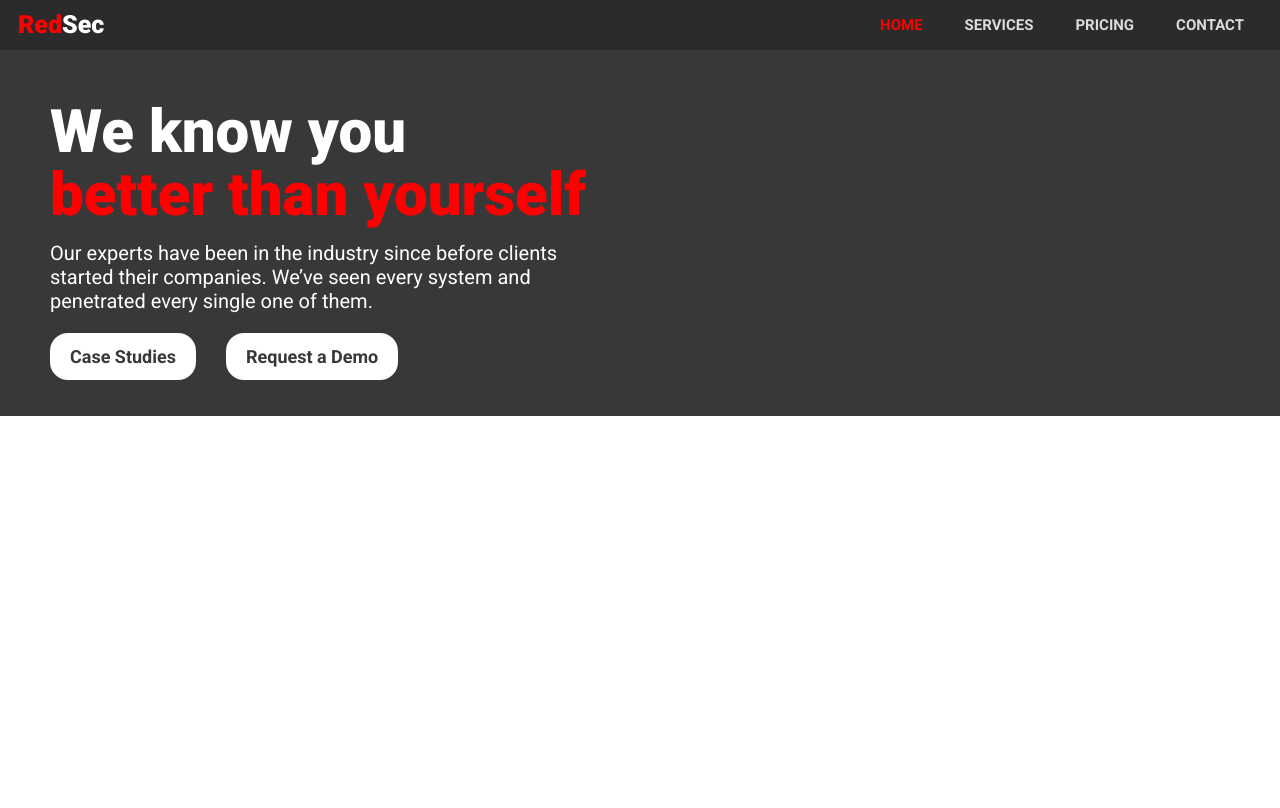
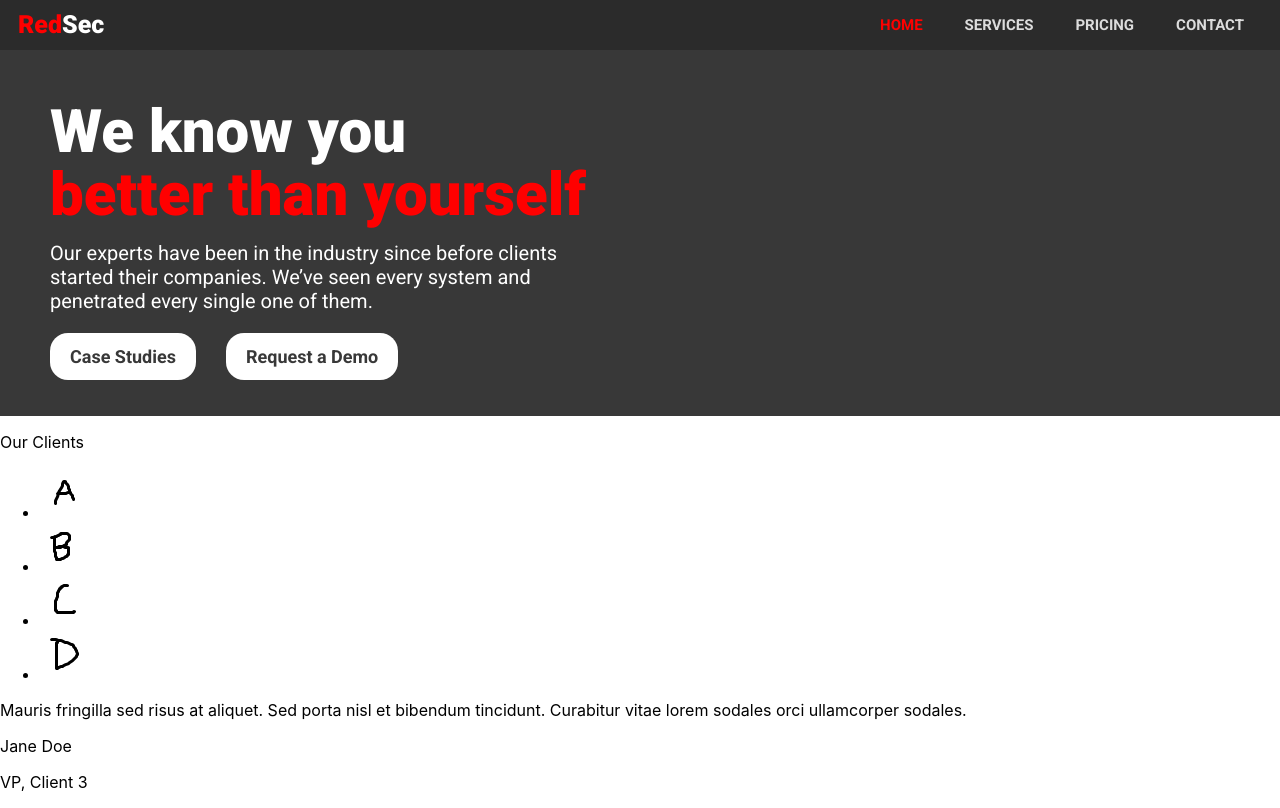
Before and after one commit to ankur-bohra/redsec, a React (Create React App) app: page / in a window 1280 px wide. Shown: the top 808 px of the page. Built offline with nearby package versions, Linux system fonts and the light colour scheme.

Commit message:
start working on quote block

```diff
--- a/src/components/Page.js
+++ b/src/components/Page.js
@@ -1,5 +1,9 @@
 import React, { Component } from 'react';
 import "./Page.css"
+import client1_logo from "../images/client1.png"
+import client2_logo from "../images/client2.png"
+import client3_logo from "../images/client3.png"
+import client4_logo from "../images/client4.png"
 
 const alignments = {
     LEFT: 89/1096,
@@ -35,13 +39,61 @@ class CatchyBlock extends Component {
     }
 }
 
+class QuotesBlock extends Component {
+    constructor(props) {
+        super(props);
+        this.state = {quote_number: Math.floor(this.props.quotes.length/2)};
+    }
+    nextQuote() {
+        if (this.state.quote_number === this.props.quotes.length - 1) {
+            this.setState({quote_number: 0});
+        } else {
+            this.setState({quote_number: this.state.quote_number+1})
+        }
+    }
+    componentDidMount() {
+        this.interval = setInterval(
+            () => this.setState({
+                quote_number: (this.state.quote_number+1) % this.props.quotes.length
+            }),
+        8000);
+    }
+    componentWillUnmount() {
+        clearInterval(this.interval);
+    }
+    render() {
+        var current_quote = this.props.quotes[this.state.quote_number];
+        return (
+            <div class={"block spanning-hinted-image-block"}>
+                <div class="block-header">
+                    {this.props.title ? <p class="block-title">{this.props.title}</p>
+                                             : null}
+                </div>
+                <div class="block-content">
+                    <div class="image-container">
+                        <ul>
+                            {
+                                this.props.quotes.map(quote => <li><img src={quote[1]["image"]} alt={quote[1]["client"]}/></li>)
+                            }
+                        </ul>
+                        <div class="quote">
+                            <p class="quote-text">{current_quote[0]}</p>
+                            <p class="quote-source">{current_quote[1].name}</p>
+                            <p class="quote-source">{current_quote[1].position + ", " + current_quote[1].client}</p>
+                        </div>
+                    </div>
+                </div>
+            </div>
+        );
+    }
+}
+
 function on_case_studies_click(e) {}
 function on_request_demo_click(e) {}
 
 class Home extends Component {
     render() {
-        return (
-            <CatchyBlock
+        var catchy_block =  <CatchyBlock
             catchphrase={["We know you", "better than yourself"]}
             text="Our experts have been in the industry since before clients started their companies. We’ve seen every system and penetrated every single one of them."
             buttons={{
@@ -49,7 +101,37 @@ class Home extends Component {
                 "Request a Demo": on_request_demo_click
             }}
         />
-        )
+        var quotes = [
+            ["Lorem ipsum dolor sit amet, consectetur adipiscing elit. Suspendisse a enim elit", {
+                name: "John Doe",
+                position: "CEO",
+                client: "Client 1",
+                image: client1_logo
+            }],
+            ["Mauris dapibus, libero sit amet convallis feugiat, massa diam cursus dolor, sit amet volutpat ligula enim eu mauris.", {
+                name: "John Smith",
+                position: "Founder",
+                client: "Client 2",
+                image: client2_logo
+            }],
+            ["Mauris fringilla sed risus at aliquet. Sed porta nisl et bibendum tincidunt. Curabitur vitae lorem sodales orci ullamcorper sodales.", {
+                name: "Jane Doe",
+                position: "VP",
+                client: "Client 3",
+                image: client3_logo
+            }],
+            ["Quisque tincidunt turpis elit, vulputate tincidunt lacus egestas ac. Sed scelerisque ullamcorper finibus.", {
+                name: "Jane Smith",
+                position: "President",
+                client: "Client 4",
+                image: client4_logo
+            }]
+        ]
+        var quotes_block = <QuotesBlock
+            title="Our Clients"
+            quotes={quotes}
+        />
+        return [catchy_block, quotes_block];
     }
 }
 
```
Lines whose indentation alone changed are shown as unchanged.
